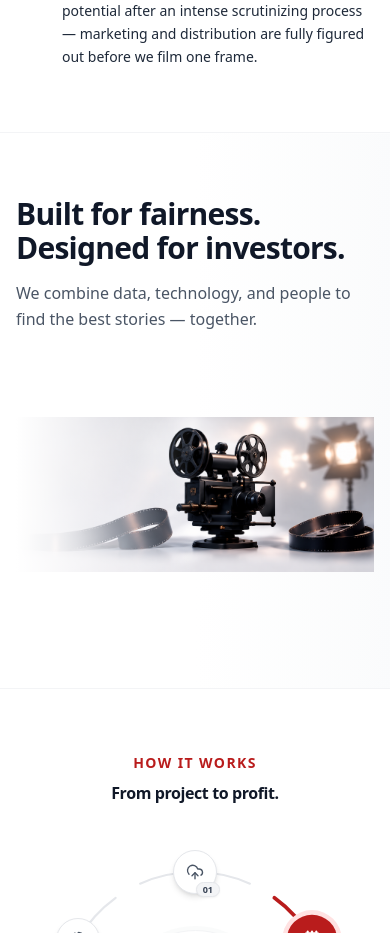
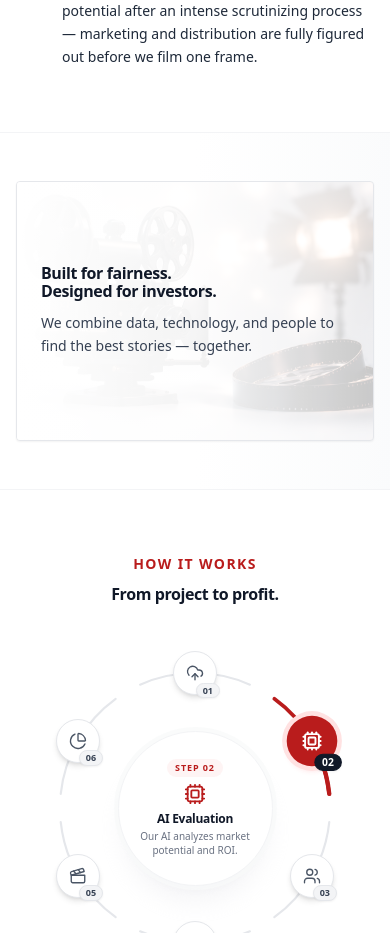
Before and after one commit to ChHashim88/bff3, a Next.js app: page / in a window 390 px wide. Shown: the part 3205-4138 px from the top of the page. Built offline with nearby package versions, Linux system fonts and the light colour scheme.

Commit message:
feat: redesign BuiltForFairness section mobile view into an atmospheric card with background camera image at low opacity

```diff
--- a/src/components/sections/BuiltForFairness.tsx
+++ b/src/components/sections/BuiltForFairness.tsx
@@ -5,23 +5,64 @@ import { motion } from "framer-motion";
 
 export default function BuiltForFairness() {
   return (
-    <section className="relative w-full bg-white border-b border-gray-100 overflow-hidden py-16 sm:py-20 lg:py-24">
+    <section className="relative w-full bg-white border-b border-gray-100 overflow-hidden py-12 sm:py-20 lg:py-24">
       <div className="max-w-7xl mx-auto px-4 sm:px-6 lg:px-8 relative z-10">
-        <div className="grid grid-cols-1 lg:grid-cols-12 items-center gap-8 lg:gap-12">
+
+        {/* -------------------------------------------------------- */}
+        {/* 1. MOBILE RESPONSIVE CARD VIEW (Visible below lg <1024px) */}
+        {/* -------------------------------------------------------- */}
+        <motion.div
+          initial={{ opacity: 0, y: 25 }}
+          whileInView={{ opacity: 1, y: 0 }}
+          viewport={{ once: true, margin: "-50px" }}
+          transition={{ duration: 0.8, ease: [0.16, 1, 0.3, 1] }}
+          className="block lg:hidden relative rounded-sm border border-gray-200 bg-white p-6 sm:p-10 overflow-hidden shadow-xs min-h-[260px] sm:min-h-[300px] flex flex-col justify-center"
+        >
+          {/* Background Image /bfc.PNG behind text with low opacity */}
+          <div className="absolute inset-0 z-0 pointer-events-none overflow-hidden">
+            <Image
+              src="/bfc.PNG"
+              alt="Built for fairness - Film Camera & Reels"
+              fill
+              priority
+              className="object-cover object-right opacity-30 scale-105"
+              sizes="100vw"
+            />
+            {/* Smooth Gradient Overlay over image for max text readability */}
+            <div className="absolute inset-0 bg-gradient-to-r from-white via-white/85 to-white/30 pointer-events-none" />
+          </div>
+
+          {/* Foreground Text Content */}
+          <div className="relative z-10 space-y-3 sm:space-y-4 max-w-lg">
+            <h2 className="text-2.5xl sm:text-4xl font-bold text-gray-900 tracking-tight leading-[1.12]">
+              Built for fairness.
+              <br />
+              Designed for investors.
+            </h2>
+            <p className="text-sm sm:text-lg text-gray-700 font-medium leading-relaxed">
+              We combine data, technology, and people to find the best stories — together.
+            </p>
+          </div>
+        </motion.div>
+
+        {/* -------------------------------------------------------- */}
+        {/* 2. DESKTOP GRID LAYOUT (Strictly Visible on lg screens >=1024px) */}
+        {/* -------------------------------------------------------- */}
+        <div className="hidden lg:grid lg:grid-cols-12 items-center gap-12">
           {/* Left Content Column */}
           <motion.div
             initial={{ opacity: 0, x: -30 }}
             whileInView={{ opacity: 1, x: 0 }}
             viewport={{ once: true, margin: "-50px" }}
             transition={{ duration: 0.8, ease: [0.16, 1, 0.3, 1] }}
-            className="lg:col-span-6 space-y-4 sm:space-y-6 max-w-xl z-20"
+            className="lg:col-span-6 space-y-6 max-w-xl z-20"
           >
-            <h2 className="text-3xl sm:text-4xl lg:text-5xl font-bold text-gray-900 tracking-tight leading-[1.12]">
+            <h2 className="text-5xl font-bold text-gray-900 tracking-tight leading-[1.12]">
               Built for fairness.
               <br />
               Designed for investors.
             </h2>
-            <p className="text-base sm:text-lg text-gray-600 font-medium leading-relaxed max-w-lg">
+            <p className="text-lg text-gray-600 font-medium leading-relaxed max-w-lg">
               We combine data, technology, and people to find the best stories — together.
             </p>
           </motion.div>
@@ -32,7 +73,7 @@ export default function BuiltForFairness() {
             whileInView={{ opacity: 1, scale: 1 }}
             viewport={{ once: true, margin: "-50px" }}
             transition={{ duration: 1, ease: [0.16, 1, 0.3, 1] }}
-            className="lg:col-span-6 relative h-[260px] sm:h-[340px] lg:h-[400px] w-full flex items-center justify-end overflow-hidden"
+            className="lg:col-span-6 relative h-[400px] w-full flex items-center justify-end overflow-hidden"
           >
             <div className="relative w-full h-full">
               <Image
@@ -41,13 +82,14 @@ export default function BuiltForFairness() {
                 fill
                 priority
                 className="object-contain object-right"
-                sizes="(max-width: 1024px) 100vw, 50vw"
+                sizes="50vw"
               />
               {/* Fade out to left side gradient mask overlay */}
-              <div className="absolute inset-0 bg-gradient-to-r from-white via-white/40 to-transparent pointer-events-none w-1/2 sm:w-2/5" />
+              <div className="absolute inset-0 bg-gradient-to-r from-white via-white/40 to-transparent pointer-events-none w-2/5" />
             </div>
           </motion.div>
         </div>
+
       </div>
 
       {/* Ambient background right glow */}
```
